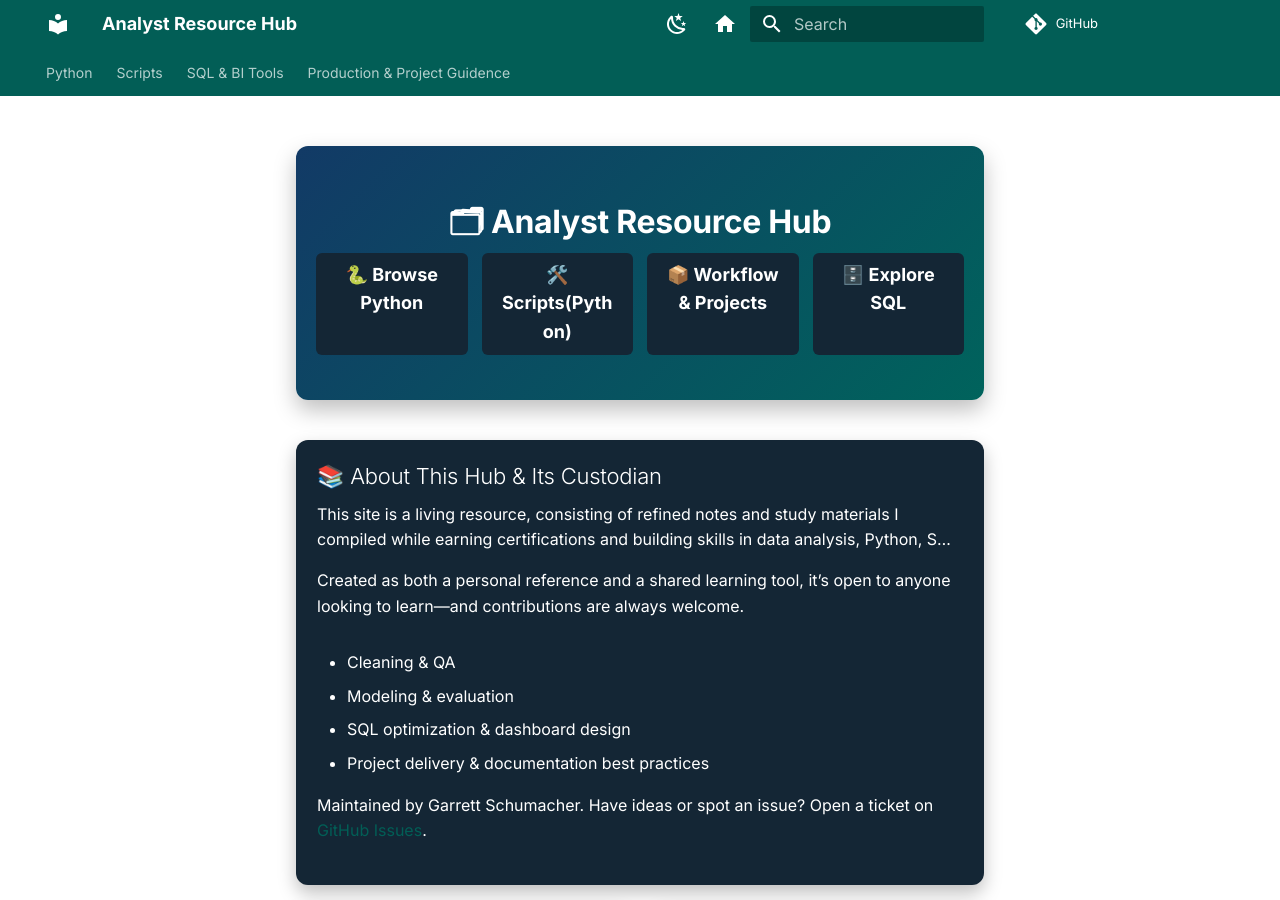
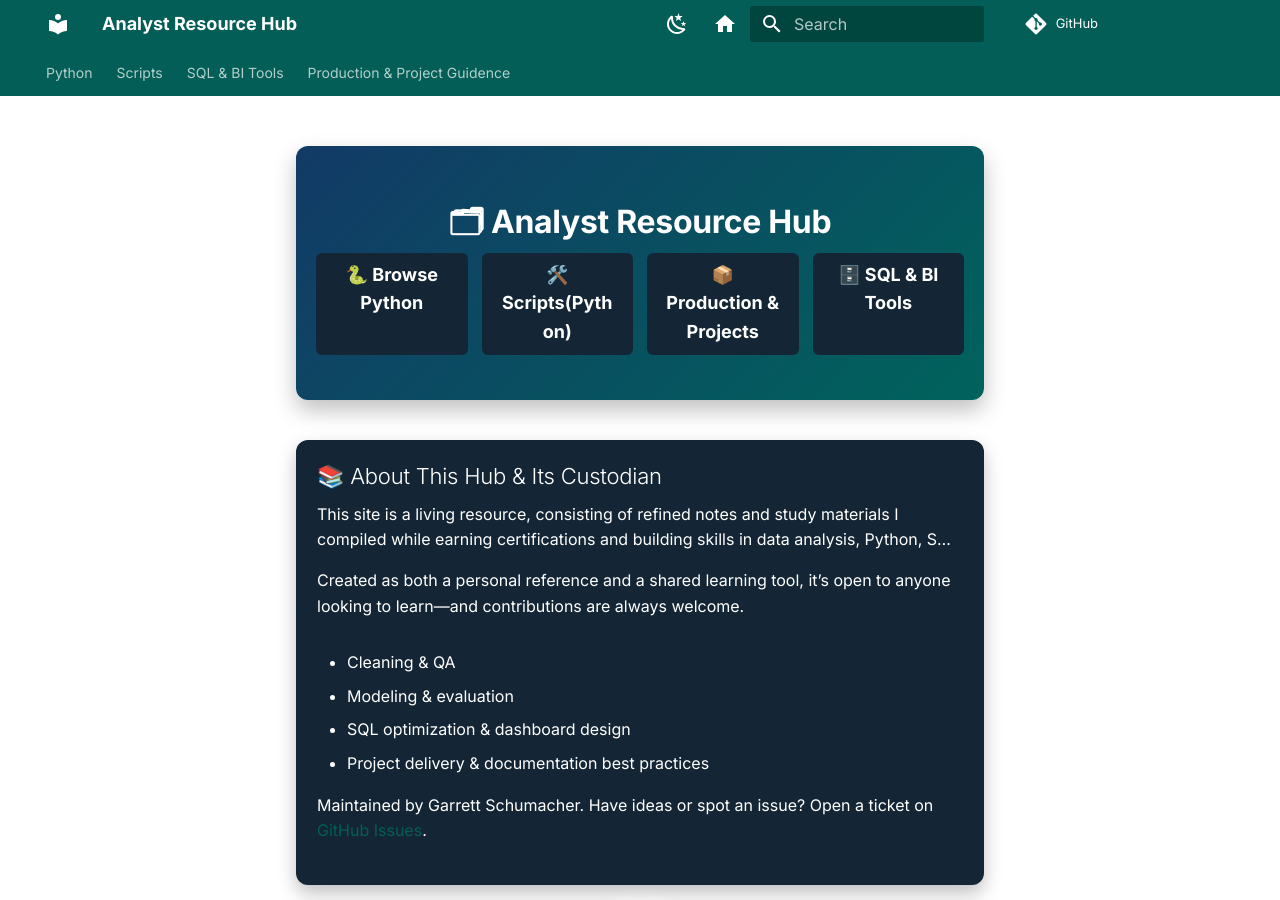
Before and after one commit to G-Schumacher44/analyst_resource_hub, an MkDocs documentation site: the page built from docs/index.md, in a window 1280 px wide and 900 px high. Built offline with MkDocs 1.6.1 and Material for MkDocs 9.7.7, drawn with Linux system fonts in a browser that asks for light colours; comment, search, counter and statistics services are not loaded.

Commit message:
Update index.md

```diff
--- a/docs/index.md
+++ b/docs/index.md
@@ -4,8 +4,8 @@
   <div class="hero-actions">
     <a href="python/" class="md-button md-button--primary">🐍 Browse Python</a>
     <a href="python/05%20-%20Scripts/01%20-%20Python/" class="md-button md-button--primary">🛠️ Scripts(Python)</a>
-    <a href="workflow_projects/" class="md-button md-button--primary">📦 Workflow & Projects</a>
-    <a href="sql/" class="md-button md-button--primary">🗄️ Explore SQL</a>
+    <a href="workflow_projects/" class="md-button md-button--primary">📦 Production & Projects</a>
+    <a href="sql/" class="md-button md-button--primary">🗄️ SQL & BI Tools</a>
   </div>
 </div>
 
```
